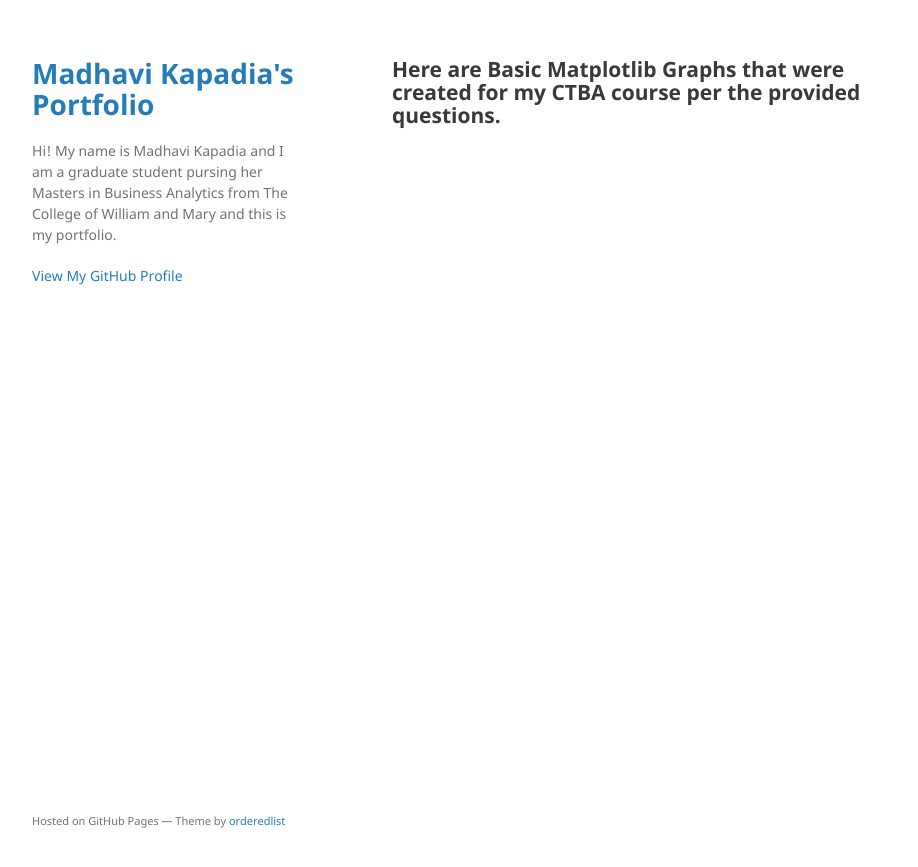
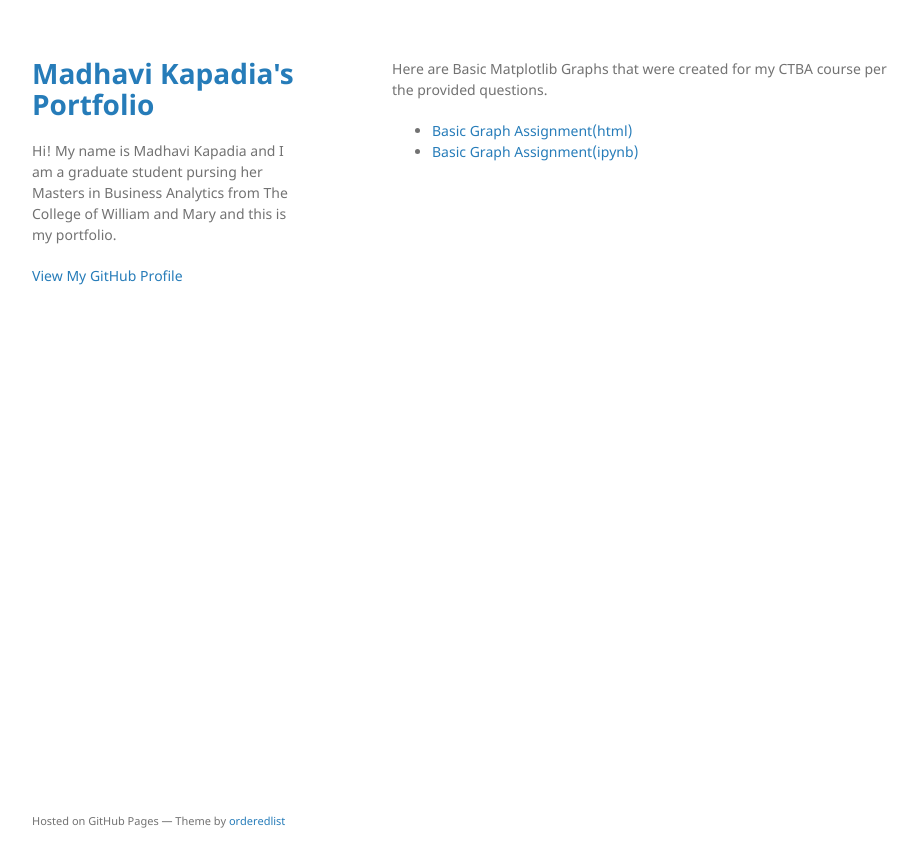
Before and after one commit to mvkapadia/mvkapadia.github.io, a Jekyll site: the page built from M2: Basic Matplotlib Graphing/index.md, in a window 1280 px wide. Shown: the top 867 px of the page, without its empty margins (178-1096 px from the left). Built offline with Jekyll 4.4.1, drawn with Linux system fonts in a browser that asks for light colours; our own code applies the rules of GitHub Pages for plain Markdown files.

Commit message:
Update index.md

```diff
--- a/M2: Basic Matplotlib Graphing/index.md
+++ b/M2: Basic Matplotlib Graphing/index.md
@@ -4,4 +4,5 @@ description: An assignment from my CTBA course that required the creation of gra
 ---
 
 Here are Basic Matplotlib Graphs that were created for my CTBA course per the provided questions.
--
+- [Basic Graph Assignment(html)](BasicGraphAssignment.html)
+- [Basic Graph Assignment(ipynb)](BasicGraphAssignment.ipynb)
```
